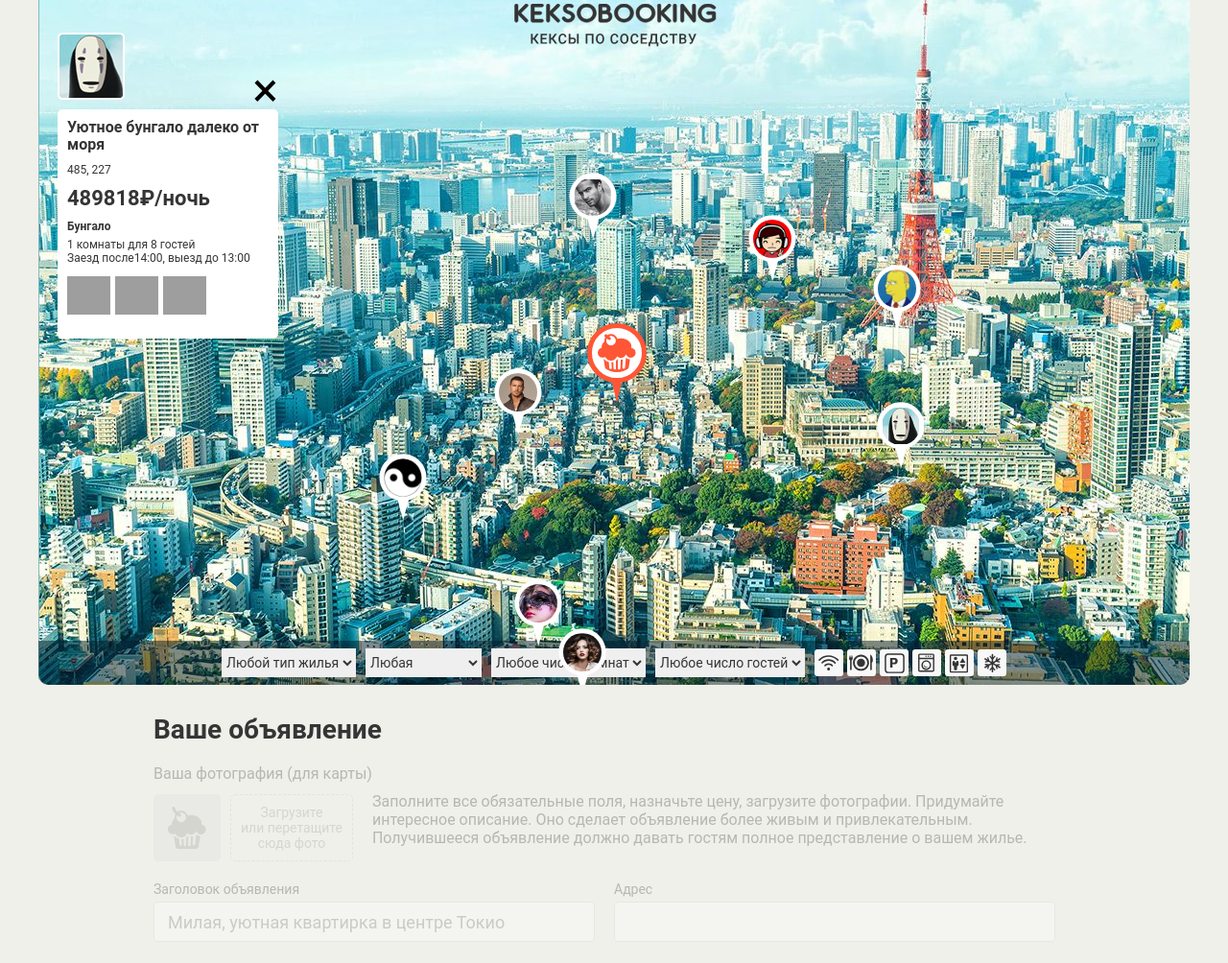
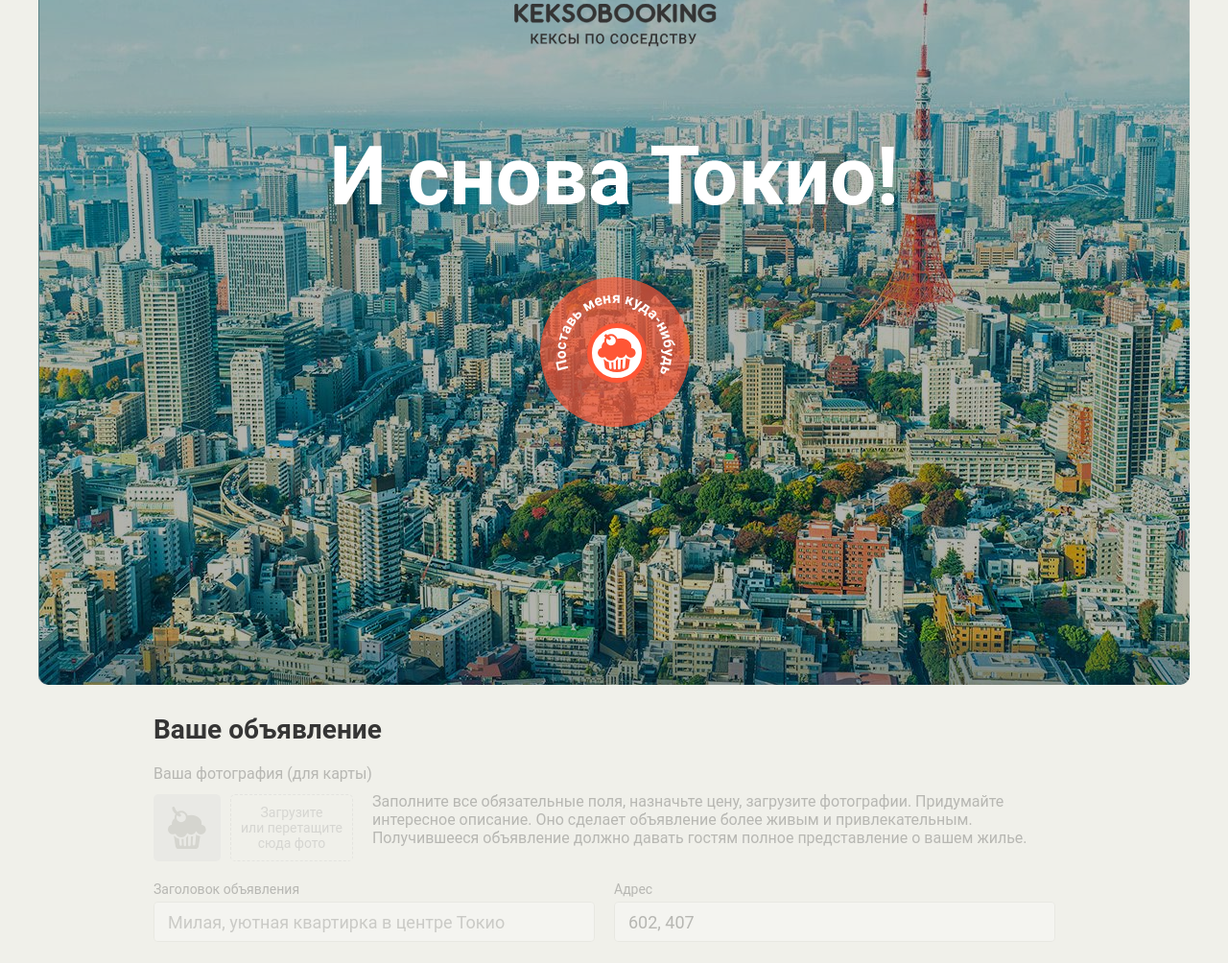
Before and after one commit to vitalykrupin/keksobooking, a website: page index.html in a window 1280 px wide. Shown: the part 36-1040 px from the top of the page at 96% size. Drawn offline with Linux system fonts and the light colour scheme; grey boxes are pictures that could not be loaded; files whose address does not match are found by name.

Commit message:
module4-task1 homework

```diff
--- a/index.html
+++ b/index.html
@@ -35,7 +35,7 @@
 
       <div class="map__filters-container">
         <form action="#" class="map__filters" autocomplete="off">
-          <select name="housing-type" id="housing-type" class="map__filter">
+          <select name="housing-type" id="housing-type" class="map__filter" disabled>
             <option value="any" selected>Любой тип жилья</option>
             <option value="palace">Дворец</option>
             <option value="flat">Квартира</option>
@@ -43,28 +43,28 @@
             <option value="bungalo">Бунгало</option>
           </select>
 
-          <select name="housing-price" id="housing-price" class="map__filter">
+          <select name="housing-price" id="housing-price" class="map__filter" disabled>
             <option value="any" selected>Любая</option>
             <option value="middle">10000 - 50000&#x20bd;</option>
             <option value="low">до 10000&#x20bd;</option>
             <option value="high">от 50000&#x20bd;</option>
           </select>
 
-          <select name="housing-rooms" id="housing-rooms" class="map__filter">
+          <select name="housing-rooms" id="housing-rooms" class="map__filter" disabled>
             <option value="any" selected>Любое число комнат</option>
             <option value="1">Одна комната</option>
             <option value="2">Две комнаты</option>
             <option value="3">Три комнаты</option>
           </select>
 
-          <select name="housing-guests" id="housing-guests" class="map__filter">
+          <select name="housing-guests" id="housing-guests" class="map__filter" disabled>
             <option value="any" selected>Любое число гостей</option>
             <option value="2">Два гостя</option>
             <option value="1">Один гость</option>
             <option value="0">Не для гостей</option>
           </select>
 
-          <fieldset id="housing-features" class="map__features">
+          <fieldset id="housing-features" class="map__features" disabled>
             <input type="checkbox" name="features" value="wifi" id="filter-wifi" class="map__checkbox visually-hidden">
             <label class="map__feature map__feature--wifi" for="filter-wifi">Wi-Fi</label>
 
--- a/js/map.js
+++ b/js/map.js
@@ -23,8 +23,14 @@ var PIN_PROPORTIONS = {
   width: 50,
   heading: 70,
   imageWidth: 40,
-  imageHeight: 40
+  imageHeight: 40,
+  mainPinWidth: 65,
+  mainPinHeight: 65,
+  pointerWidth: 10,
+  pointerHeight: 22
 };
+var ESC_KEYCODE = 27;
+var ENTER_KEYCODE = 13;
 var PRICE_MIN = 1000;
 var PRICE_MAX = 1000000;
 var ROOMS_MIN = 1;
@@ -44,8 +50,6 @@ var dictionary = {
   house: 'Дом',
   bungalo: 'Бунгало'
 };
-
-document.querySelector('.map').classList.remove('map--faded');
 
 var addZero = function (num) {
   return num >= 10 ? num : '0' + num;
@@ -98,11 +102,13 @@ var createArrOffers = function () {
   return arr;
 };
 
+var OFFERS = createArrOffers();
+
 var similarCardTemplate = document.querySelector('#similar-card-template')
   .content
   .querySelector('.map__card');
 
-var makePinButton = function (tagName, className, type, pinX, pinY) {
+var makePinButton = function (tagName, className, type, pinX, pinY, index) {
   var x = pinX - PIN_PROPORTIONS.width / 2;
   var y = pinY + PIN_PROPORTIONS.heading;
   var style = 'left:' + x + 'px; top:' + y + 'px;';
@@ -110,6 +116,7 @@ var makePinButton = function (tagName, className, type, pinX, pinY) {
   element.classList.add(className);
   element.type = type;
   element.style = style;
+  element.dataset.index = index;
   return element;
 };
 
@@ -122,28 +129,43 @@ var makeImage = function (src, alt, width, height) {
   return element;
 };
 
-var renderPin = function (arr) {
-  var pinButton = makePinButton('button', 'map__pin', 'button', arr.location.x, arr.location.y);
+var renderPin = function (arr, i) {
+  var pinButton = makePinButton('button', 'map__pin', 'button', arr.location.x, arr.location.y, i);
   var pinImg = makeImage(arr.author.avatar, arr.offer.title, PIN_PROPORTIONS.imageWidth, PIN_PROPORTIONS.imageHeight);
   pinButton.appendChild(pinImg);
   return pinButton;
 };
 
 var pinList = document.querySelector('.map__pins');
-var createFragmentPins = function () {
+var createFragmentPins = function (arr) {
   var fragment = document.createDocumentFragment();
-  var arr = createArrOffers();
   for (var i = 0; i < arr.length; i++) {
-    fragment.appendChild(renderPin(arr[i]));
+    fragment.appendChild(renderPin(arr[i], i));
   }
   pinList.appendChild(fragment);
 };
 
-createFragmentPins();
+var cardElement = similarCardTemplate.cloneNode(true);
+var feature = cardElement.querySelectorAll('.popup__feature');
+var containerCardImg = cardElement.querySelector('.popup__photos');
+var templateImg = containerCardImg.querySelector('.popup__photo').cloneNode(true);
+
+var onPopupEscPress = function (evt) {
+  if (evt.keyCode === ESC_KEYCODE) {
+    closePopup();
+  }
+};
+
+var closePopup = function () {
+  var popup = document.querySelector('.popup');
+  popup.classList.add('hidden');
+  document.removeEventListener('keydown', onPopupEscPress);
+};
+
+containerCardImg.querySelector('.popup__photo').remove();
 
 var renderCard = function (arr) {
-  var cardElement = similarCardTemplate.cloneNode(true);
-
+  cardElement.classList.remove('hidden');
   cardElement.querySelector('.popup__avatar').src = arr.author.avatar;
   cardElement.querySelector('.popup__title').textContent = arr.offer.title;
   cardElement.querySelector('.popup__text--address').textContent = arr.offer.address;
@@ -152,31 +174,80 @@ var renderCard = function (arr) {
   cardElement.querySelector('.popup__text--capacity').textContent = arr.offer.rooms + ' комнаты для ' + arr.offer.guests + ' гостей';
   cardElement.querySelector('.popup__text--time').textContent = 'Заезд после' + arr.offer.checkin + ', выезд до ' + arr.offer.checkout;
 
-  var feature = cardElement.querySelectorAll('.popup__feature');
-  for (var i = arr.offer.features.length; i < feature.length; i++) {
+  for (var i = 0; i < feature.length; i++) {
     feature[i].style = 'display: none;';
+  }
+
+  for (i = arr.offer.features.length; i < feature.length; i++) {
+    feature[i].style = 'display: inline-block;';
   }
 
   cardElement.querySelector('.popup__description').textContent = arr.offer.description;
 
-  var container = cardElement.querySelector('.popup__photos');
-  var templateImg = cardElement.querySelector('.popup__photo');
+  containerCardImg.innerHTML = '';
   for (i = 0; i < arr.offer.photos.length; i++) {
     var image = templateImg.cloneNode(true);
     image.src = arr.offer.photos[i];
-    container.appendChild(image);
+    containerCardImg.appendChild(image);
   }
-  templateImg.remove();
+
+  var popupClose = cardElement.querySelector('.popup__close');
+
+  popupClose.addEventListener('click', function () {
+    closePopup();
+  });
+  document.addEventListener('keydown', onPopupEscPress);
+  popupClose.addEventListener('keydown', function (evt) {
+    if (evt.keyCode === ENTER_KEYCODE) {
+      closePopup();
+    }
+  });
 
   return cardElement;
 };
 
-var card = document.querySelector('.map');
-var createFragmentCard = function () {
-  var fragment = document.createDocumentFragment();
-  var arr = createArrOffers()[0];
-  fragment.appendChild(renderCard(arr));
-  card.insertBefore(fragment, card.children[1]);
+var map = document.querySelector('.map');
+var selects = document.querySelectorAll('select');
+var activatePage = function () {
+  map.classList.remove('map--faded');
+  document.querySelector('.ad-form').classList.remove('ad-form--disabled');
+  for (var i = 0; i < selects.length; i++) {
+    selects[i].disabled = false;
+  }
+  document.querySelector('fieldset').disabled = false;
+  setAddressValues();
+  createFragmentPins(OFFERS);
+  mapPinMain.removeEventListener('mouseup', activatePage);
 };
 
-createFragmentCard();
+var mapPinMain = map.querySelector('.map__pin--main');
+var inputAddress = document.querySelector('input[name=address]');
+var setAddressValues = function () {
+  var coordinatePinX = mapPinMain.offsetLeft + PIN_PROPORTIONS.mainPinWidth / 2;
+  var coordinatePinY = mapPinMain.offsetTop;
+  if (map.classList.contains('map--faded')) {
+    coordinatePinY += PIN_PROPORTIONS.mainPinHeight / 2;
+  } else {
+    coordinatePinY += PIN_PROPORTIONS.mainPinHeight + PIN_PROPORTIONS.pointerHeight;
+  }
+  inputAddress.value = Math.floor(coordinatePinX) + ', ' + Math.floor(coordinatePinY);
+};
+
+setAddressValues();
+
+mapPinMain.addEventListener('mouseup', activatePage);
+
+var mapPins = map.querySelector('.map__pins');
+mapPins.addEventListener('click', function (evt) {
+  var button = evt.target;
+  while (button && button.tagName !== 'BUTTON') {
+    button = evt.target.parentNode;
+  }
+  if (!button) {
+    return;
+  }
+  if (typeof button.dataset.index === 'undefined') {
+    return;
+  }
+  map.insertBefore(renderCard(OFFERS[button.dataset.index]), map.children[1]);
+});
```
